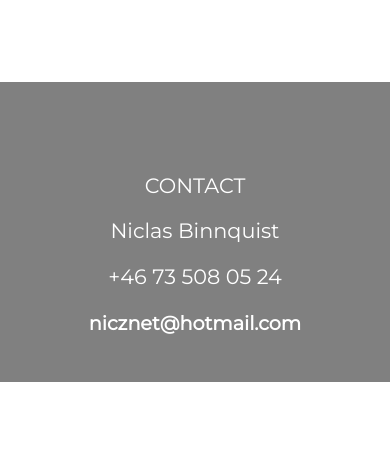
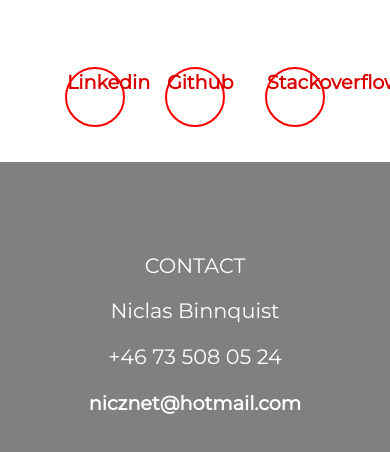
Before and after one commit to visua77/portfolio, a plain HTML site: page code/index.html in a window 390 px wide. Shown: the part 6094-6546 px from the top of the page. Before the commit the page ends 6476 px from the top, so only its background shows below. Drawn offline with Linux system fonts and the light colour scheme.

Commit message:
added links

```diff
--- a/code/index.html
+++ b/code/index.html
@@ -202,8 +202,18 @@
                         <div class="fafaCol2">
                             <a href="https://stackoverflow.com/c/technigo/users/23" target="new"><img src="img/stackLogoR.png" alt="#" class="stroke3"></a>
                         </div>
+                    </div>
 
-
+                    <div class="projContainer2">
+                        <div class="fafaCol3">
+                            <a href="https://www.linkedin.com/in/niclas-binnquist-60503318/" target="new" alt="#" class="red">Linkedin</a>
+                        </div>
+                        <div class="fafaCol3">
+                            <a href="https://github.com/visua77/" target="new" alt="#" class="red">Github</a>
+                        </div>
+                        <div class="fafaCol3">
+                            <a href="https://stackoverflow.com/c/technigo/users/23" target="new" alt="#" class="red">Stackoverflow</a>
+                        </div>
                     </div>
 
                     <!-- contactinfo -->
--- a/code/style.css
+++ b/code/style.css
@@ -137,6 +137,14 @@
                                     margin: 20px;
                                     border-radius: 50%;
                                     border: 2px solid rgb(233, 0, 0);
+                                }
+
+                                .fafaCol3 {
+                                    width: 100px;
+                                    height: 100px;
+                                    position: relative;
+                                    top: 50px;
+                                    margin: 20px;
                                 }
 
                                 .introText {
@@ -288,7 +296,7 @@
 
                                 .contact {
                                     position: relative;
-                                    top: 150px;
+                                    top: 100px;
                                     width: 100%;
                                     height: 300px;
                                     background-color: gray;
@@ -501,6 +509,15 @@
                                         top: 100px;
                                         margin: 20px;
                                     }
+                                    .fafaCol3 {
+                                        width: 60px;
+                                        height: 60px;
+                                        border-radius: 50%;
+                                        border: 2px solid red;
+                                        position: relative;
+                                        top: 100px;
+                                        margin: 20px;
+                                    }
                                     .fafa {
                                         position: relative;
                                         top: 10px;
```
